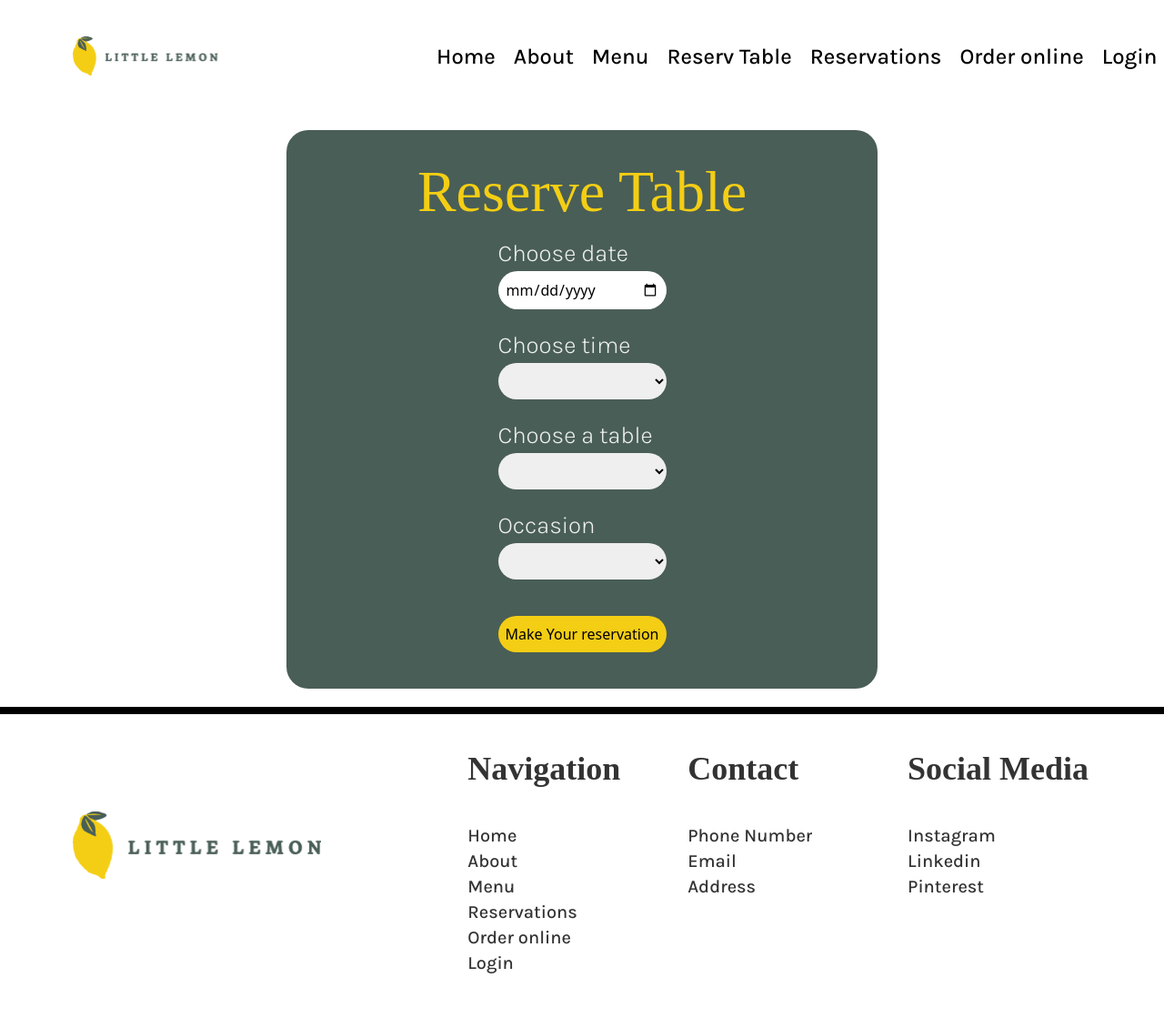
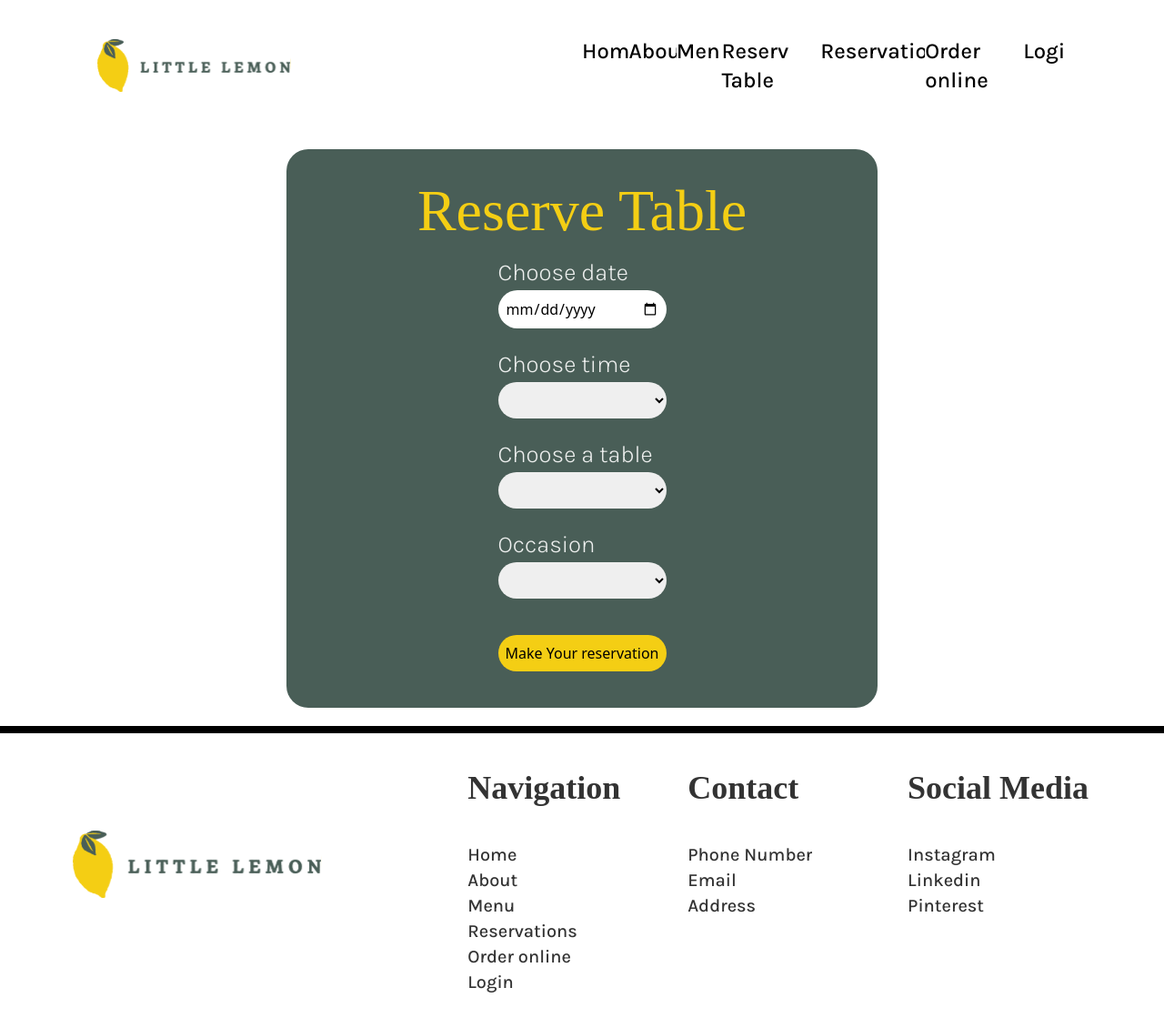
Before and after one commit to LuisFelipeRojasG/littleLemon, a React (Vite) app: page /booking in a window 1280 px wide. Shown: the top 1130 px of the page at 91% size. Built offline with nearby package versions, Linux system fonts and the light colour scheme; a web font is replaced by a local one.

Commit message:
Se agregan atributos ARIA

```diff
--- a/src/components/BookingForm.jsx
+++ b/src/components/BookingForm.jsx
@@ -45,43 +45,52 @@ function BookingForm() {
 
   return (
     <form id='res-reserv' className='flex flex-col' onSubmit={onSubmit}>
-        <label className='text-whitelim font-Karla font-light text-[26px]' htmlFor='res-date'>Choose date</label>
+        <label className='text-whitelim font-Karla font-light text-[26px]' htmlFor='reserve-date'>Choose date</label>
         <input
           className='w-auto mb-5 p-2 rounded-full'
           type='date'
-          id='res-date'
+          aria-required='true'
+          id='reserve-date'
           onChange={e => setDate(e.target.value)}
         />
-        <label className='text-whitelim font-Karla font-light text-[26px]'  htmlFor='res-time'>Choose time</label>
+        <label className='text-whitelim font-Karla font-light text-[26px]'  htmlFor='reserve-time'>Choose time</label>
         <select
           className='w-auto mb-5 p-2 rounded-full'
-          id='res-time'
+          aria-required='true'
+          id='reserve-time'
           onChange={e => setTime(e.target.value)}
         >
           {times.map((e, index) =>
             <option value={e.time} key={index}>{e.time}</option>
           )}
         </select>
-        <label className='text-whitelim font-Karla font-light text-[26px]'  htmlFor="guests">Choose a table</label>
+        <label className='text-whitelim font-Karla font-light text-[26px]'  htmlFor="reserve-table">Choose a table</label>
         <select
           className='w-auto mb-5 p-2 rounded-full'
-          id="res-table"
+          aria-required='true'
+          id="reserve-table"
           onChange={e => setTable(e.target.value)}
         >
            {tables.map((e, index) =>
             <option value={e.table} key={index}>{e.table}</option>
           )}
         </select>
-        <label className='text-whitelim font-Karla font-light text-[26px]'  htmlFor="occasion">Occasion</label>
+        <label className='text-whitelim font-Karla font-light text-[26px]'  htmlFor="reserve-occasion">Occasion</label>
         <select
           className='w-auto mb-10 p-2 rounded-full'
-          id="res-occasion"
+          aria-required='true'
+          id="reserve-occasion"
           onChange={e => setOccasion(e.target.value)}>
             <option></option>
             <option>Birthday</option>
             <option>Anniversary</option>
         </select>
-        <button className='mb-5 p-2 rounded-full bg-yellowlim text-center' typeof="submit" value="Make Your reservation" onClick={() => navigate('/success')}
+        <button
+          className='mb-5 p-2 rounded-full bg-yellowlim text-center'
+          typeof="submit"
+          aria-label='send-reserv'
+          value="Make Your reservation"
+          onClick={() => navigate('/success')}
         >Make Your reservation</button>
     </form>
   )
--- a/src/components/Footer.jsx
+++ b/src/components/Footer.jsx
@@ -10,39 +10,33 @@ function Footer() {
                     <h2 className=' font-Markazy text-7xl md:text-4xl text-blacklim font-semibold py-10'>
                         Navigation
                     </h2>
-                    <ul className=' font-Karla text-3xl md:text-xl text-blacklim font-medium'>
-                        <li className='flex flex-col'>
-                            <a href="">Home</a>
-                            <a href="">About</a>
-                            <a href="">Menu</a>
-                            <a href="">Reservations</a>
-                            <a href="">Order online</a>
-                            <a href="">Login</a>
-                        </li>
+                    <ul role='menu' className=' font-Karla text-3xl md:text-xl text-blacklim font-medium'>
+                        <li role='menuitem'><a href="">Home</a></li>
+                        <li role='menuitem'><a href="">About</a></li>
+                        <li role='menuitem'><a href="">Menu</a></li>
+                        <li role='menuitem'><a href="">Reservations</a></li>
+                        <li role='menuitem'><a href="">Order online</a></li>
+                        <li role='menuitem'><a href="">Login</a></li>
                     </ul>
                 </article>
                 <article className='md:px-20'>
                     <h2 className=' font-Markazy text-7xl md:text-4xl text-blacklim font-semibold py-10'>
                         Contact
                     </h2>
-                    <ul className=' font-Karla text-3xl md:text-xl text-blacklim font-medium'>
-                        <li className='flex flex-col'>
-                            <a href="">Phone Number</a>
-                            <a href="">Email</a>
-                            <a href="">Address</a>
-                        </li>
+                    <ul role='menu' className=' font-Karla text-3xl md:text-xl text-blacklim font-medium'>
+                        <li role='menuitem'><a href="">Phone Number</a></li>
+                        <li role='menuitem'><a href="">Email</a></li>
+                        <li role='menuitem'><a href="">Address</a></li>
                     </ul>
                 </article>
                 <article className='md:px-20'>
                     <h2 className=' font-Markazy text-7xl md:text-4xl text-blacklim font-semibold py-10'>
                         Social Media
                     </h2>
-                    <ul className=' font-Karla text-3xl md:text-xl text-blacklim font-medium'>
-                        <li className='flex flex-col'>
-                            <a href="">Instagram</a>
-                            <a href="">Linkedin</a>
-                            <a href="">Pinterest</a>
-                        </li>
+                    <ul role='menu' className=' font-Karla text-3xl md:text-xl text-blacklim font-medium'>
+                        <li role='menuitem'><a href="">Instagram</a></li>
+                        <li role='menuitem'><a href="">Linkedin</a></li>
+                        <li role='menuitem'><a href="">Pinterest</a></li>
                     </ul>
                 </article>
             </section>
--- a/src/components/Header.jsx
+++ b/src/components/Header.jsx
@@ -6,11 +6,11 @@ import { IoMdMenu } from "react-icons/io";
 
 function Header() {
   return (
-    <div className='w-screen flex justify-between md:grid md:grid-cols-12 items-center pt-5 pb-5 pr-8 md:pt-10 md:pb-10 md:pr-80'>
+    <div className='w-screen flex justify-between md:grid md:grid-cols-12 items-center py-5 md:py-10'>
       <img className='w-14 ml-5 md:hidden' src={Icon} alt="Little Lemon"  />
       <img className='hidden md:block md:col-start-2 md:col-end-4 md:w-80' src={Logo} alt="Little Lemon" />
       <Nav />
-      <IoMdMenu className='md:hidden' size={50} />
+      <IoMdMenu className='md:hidden pr-8' size={50} />
     </div>
   )
 }
--- a/src/components/Main.jsx
+++ b/src/components/Main.jsx
@@ -26,7 +26,7 @@ function Main() {
       <section className='w-screen pt-28 md:pt-64 h-auto '>
         <div className='w-screen flex flex-col items-center md:flex-row md:justify-between md:px-96 mb-40'>
           <h2 className=' text-blacklim font-Markazy font-medium text-[64px]'>Specials</h2>
-          <button className='w-[250px] p-6 rounded-full text-blacklim font-Karla font-bold text-2xl bg-yellowlim'>Online menu</button>
+          <button className='w-[250px] p-6 rounded-full text-blacklim font-Karla font-bold text-2xl bg-yellowlim' aria-disabled='true'>Online menu</button>
         </div>
         <div className='w-screen flex flex-col items-center md:flex-row md:justify-between md:px-16 pb-14 '>
           {
--- a/src/components/Nav.jsx
+++ b/src/components/Nav.jsx
@@ -4,15 +4,27 @@ import { NavLink } from "react-router-dom"
 function Nav() {
 
   return (
-    <div className=' hidden md:block md:col-start-7  md:col-end-12'>
-      <ul>
-        <li className='flex text-2xl font-Karla font-medium gap-5'>
-          <NavLink to={'/littleLemon'} >Home</NavLink>
+    <div className='w-auto hidden md:block md:col-start-7 md:col-span-5'>
+      <ul role='menu' className='w-auto flex justify-between'>
+        <li className='text-2xl font-Karla font-medium gap-5'>
+          <NavLink role='menuitem' to={'/littleLemon'} >Home</NavLink>
+        </li>
+        <li className='text-2xl font-Karla font-medium gap-5'>
           <NavLink>About</NavLink>
+        </li>
+        <li className='text-2xl font-Karla font-medium gap-5'>
           <NavLink>Menu</NavLink>
-          <NavLink to={'/booking'}>Reserv Table</NavLink>
-          <NavLink to={'/reservations'}>Reservations</NavLink>
+        </li>
+        <li className='text-2xl font-Karla font-medium gap-5'>
+          <NavLink role='menuitem' to={'/booking'}>Reserv Table</NavLink>
+        </li>
+        <li className='text-2xl font-Karla font-medium gap-5'>
+          <NavLink role='menuitem' to={'/reservations'}>Reservations</NavLink>
+        </li>
+        <li className='text-2xl font-Karla font-medium gap-5'>
           <NavLink>Order online</NavLink>
+        </li>
+        <li className='text-2xl font-Karla font-medium gap-5'>
           <NavLink>Login</NavLink>
         </li>
       </ul>
--- a/src/components/results/NoMatchRoute.jsx
+++ b/src/components/results/NoMatchRoute.jsx
@@ -1,7 +1,9 @@
 import React from 'react'
-import { useRouteError } from "react-router-dom"
+import { useNavigate, useRouteError } from "react-router-dom"
 
 const NoMatchRoute = () => {
+
+  navigate = useNavigate()
   const error = useRouteError()
 
   return (
@@ -13,6 +15,8 @@ const NoMatchRoute = () => {
       </p>
       <button
         className='text-xl'
+        aria-label='Return home'
+        onClick={() => navigate('/littleLemon')}
       >
         return
       </button>
--- a/src/components/results/Success.jsx
+++ b/src/components/results/Success.jsx
@@ -8,9 +8,16 @@ const navigate = useNavigate()
   return (
     <div className='flex flex-col items-center w-[510px] md:w-[650px] bg-greenlim m-5 p-5 rounded-3xl'>
       <h1 className=' text-yellowlim font-Markazy font-medium text-[64px]'>Reservation Successful</h1>
-      <button className='mb-5 p-2 rounded-full bg-yellowlim text-center' onClick={() => navigate('/littleLemon')}
+      <button
+        className='mb-5 p-2 rounded-full bg-yellowlim text-center'
+        aria-label='return home'
+        onClick={() => navigate('/littleLemon')}
         >Return Home</button>
-      <button className='mb-5 p-2 rounded-full bg-yellowlim text-center' value="Make Your reservation" onClick={() => navigate('/booking')}
+      <button
+        className='mb-5 p-2 rounded-full bg-yellowlim text-center'
+        aria-label='Make another reservation'
+        value="Make another reservation"
+        onClick={() => navigate('/booking')}
         >Make another reservation</button>
     </div>
   )
```
